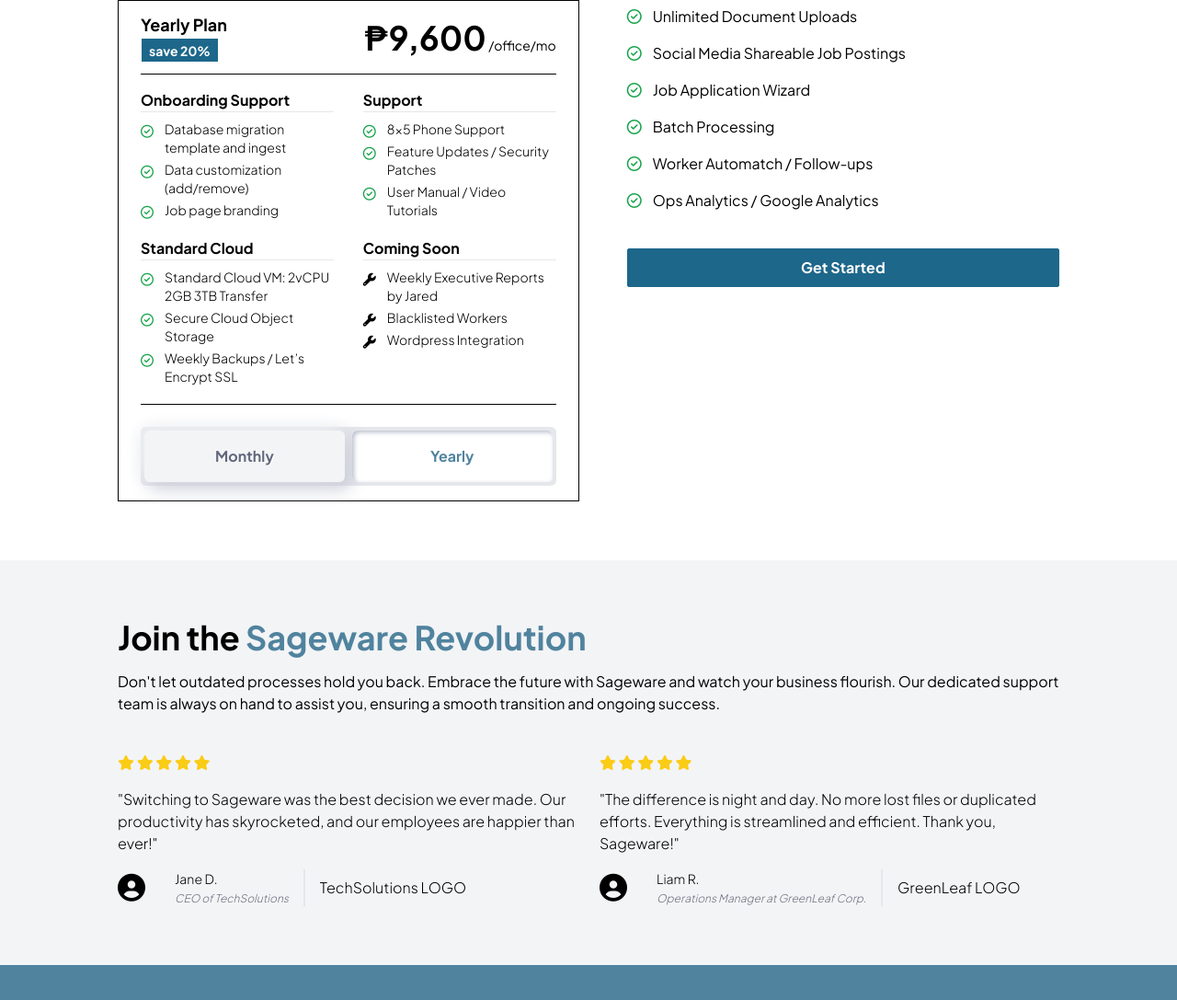
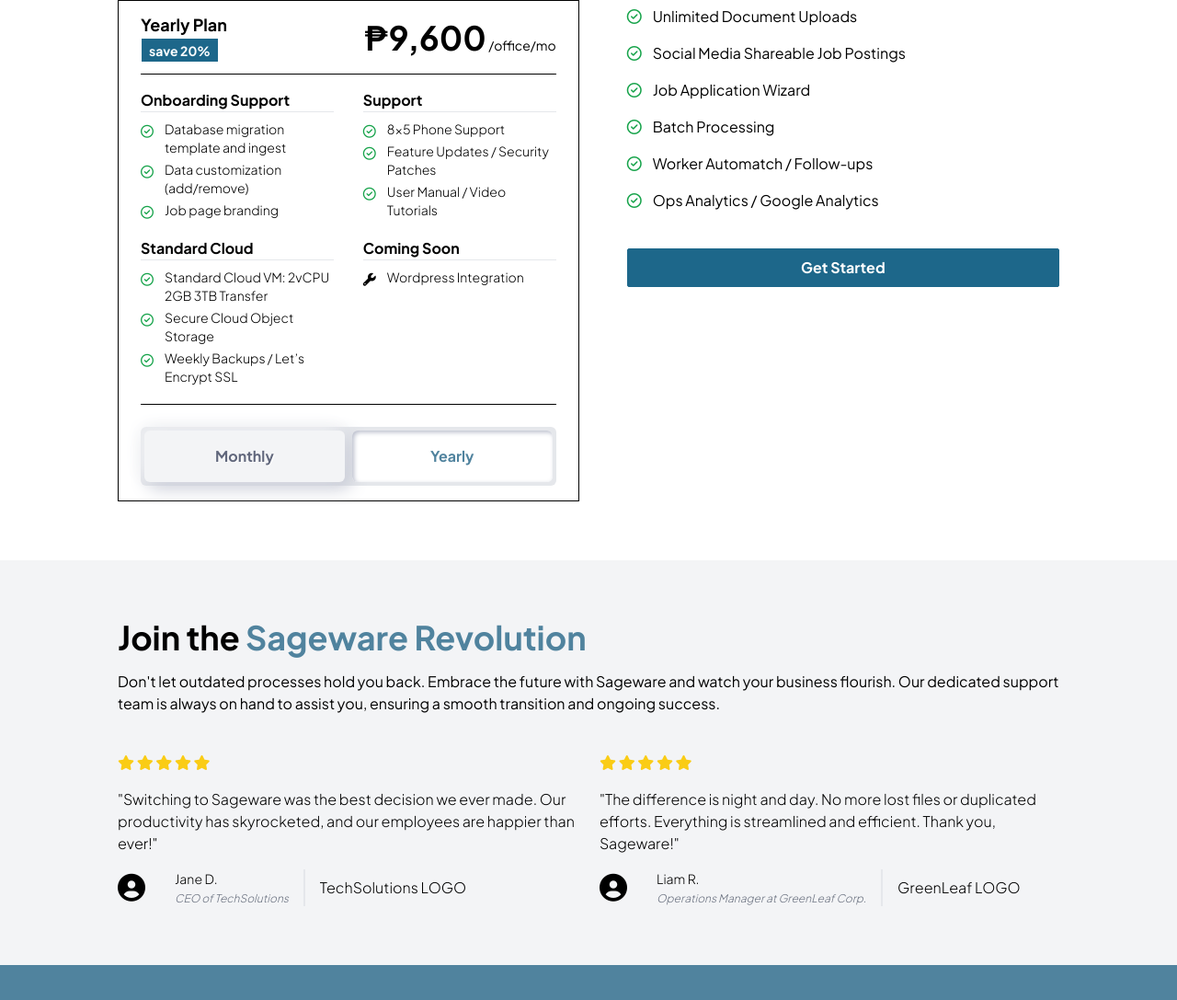
Before and after one commit to sagewarehq/www.placementhub, a website: page docs/index.html in a window 1280 px wide. Shown: the part 7197-8284 px from the top of the page at 92% size. Drawn offline with Linux system fonts and the light colour scheme.

Commit message:
Remove upcoming features

```diff
--- a/docs/index.html
+++ b/docs/index.html
@@ -1717,14 +1717,6 @@
                       <ul class="text-sm">
                         <li class="flex gap-3 mb-1">
                           <i class="fa-solid fa-wrench pt-1.5"></i>
-                          <h4>Weekly Executive Reports by Jared</h4>
-                        </li>
-                        <li class="flex gap-3 mb-1">
-                          <i class="fa-solid fa-wrench pt-1.5"></i>
-                          <h4>Blacklisted Workers</h4>
-                        </li>
-                        <li class="flex gap-3 mb-1">
-                          <i class="fa-solid fa-wrench pt-1.5"></i>
                           <h4>Wordpress Integration</h4>
                         </li>
                       </ul>
```
